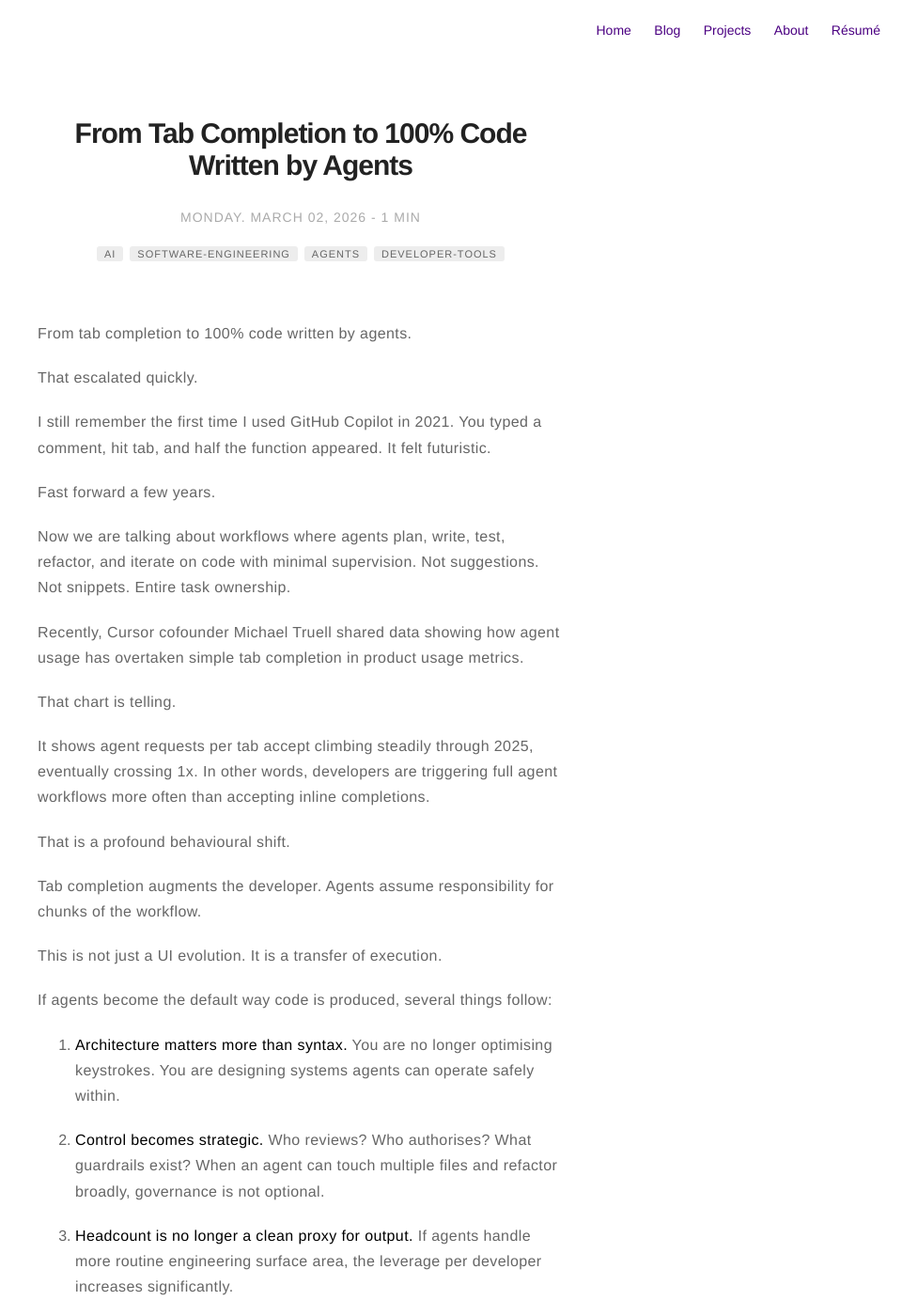
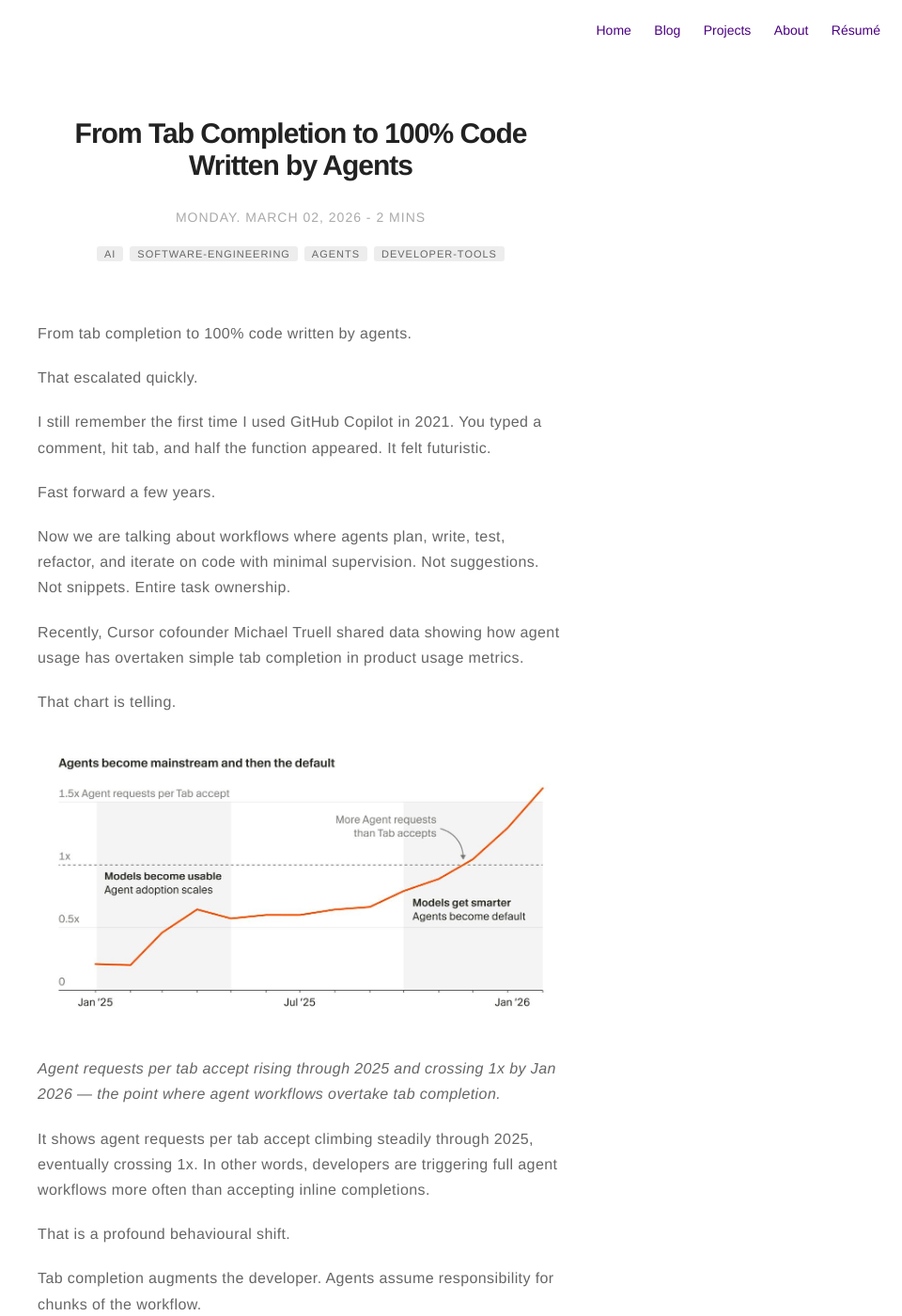
Before and after one commit to davidlowjw/davidlowjw.github.io, a Jekyll site: the page built from _posts/2026-03-02-from-tab-completion-to-agent-default.md, in a window 1280 px wide and 1400 px high. Shown: the whole window at 94% size, without its empty margins (320-1280 px from the left). Built offline with Jekyll 4.4.1, drawn with Linux system fonts in a browser that asks for light colours; comment, search, counter and statistics services are not loaded.

Commit message:
Attach agent adoption chart to tab-completion post

```diff
--- a/_posts/2026-03-02-from-tab-completion-to-agent-default.md
+++ b/_posts/2026-03-02-from-tab-completion-to-agent-default.md
@@ -21,6 +21,10 @@ Now we are talking about workflows where agents plan, write, test, refactor, and
 Recently, Cursor cofounder Michael Truell shared data showing how agent usage has overtaken simple tab completion in product usage metrics.
 
 That chart is telling.
+
+![Agents requests per tab accept trend, Jan 2025 to Jan 2026](/assets/images/posts/agents-default-chart.jpg)
+
+*Agent requests per tab accept rising through 2025 and crossing 1x by Jan 2026 — the point where agent workflows overtake tab completion.*
 
 It shows agent requests per tab accept climbing steadily through 2025, eventually crossing 1x. In other words, developers are triggering full agent workflows more often than accepting inline completions.
 
```
Also changed, not shown: assets/images/posts/agents-default-chart.jpg (added).
